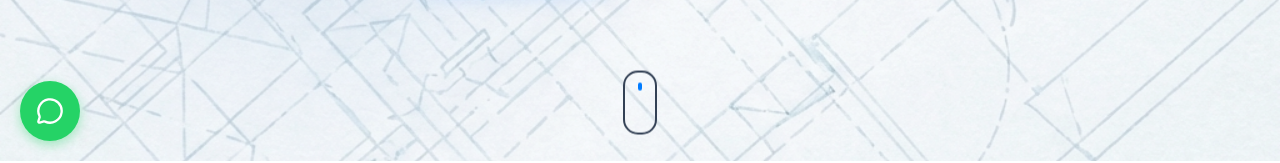
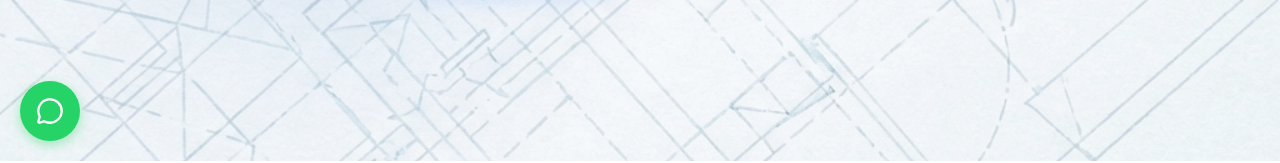
Before and after one commit to harshit2u/Sharath-Enterprises, a React (Vite) app: page / in a window 1280 px wide. Shown: the part 639-802 px from the top of the page. Built offline with nearby package versions, Linux system fonts and the light colour scheme.

Commit message:
fix: remove scroll indicator mouse icon from hero

```diff
--- a/src/components/sections/Hero.jsx
+++ b/src/components/sections/Hero.jsx
@@ -136,26 +136,6 @@ const Hero = () => {
                         WhatsApp Enquiry <MessageCircle size={18} />
                     </Button>
                 </motion.div>
-
-                {/* Scroll Indicator */}
-                <motion.div
-                    initial={{ opacity: 0 }}
-                    animate={{ opacity: 1 }}
-                    transition={{ delay: 1.5, duration: 1 }}
-                    style={{ position: 'absolute', bottom: '-150px', left: '50%', transform: 'translateX(-50%)' }}
-                >
-                    <div className="animate-float" style={{
-                        width: '30px',
-                        height: '50px',
-                        border: '2px solid var(--text-muted)',
-                        borderRadius: '15px',
-                        display: 'flex',
-                        justifyContent: 'center',
-                        paddingTop: '10px'
-                    }}>
-                        <div style={{ width: '4px', height: '8px', background: 'var(--primary-color)', borderRadius: '2px' }}></div>
-                    </div>
-                </motion.div>
             </div>
         </div>
     );
```
